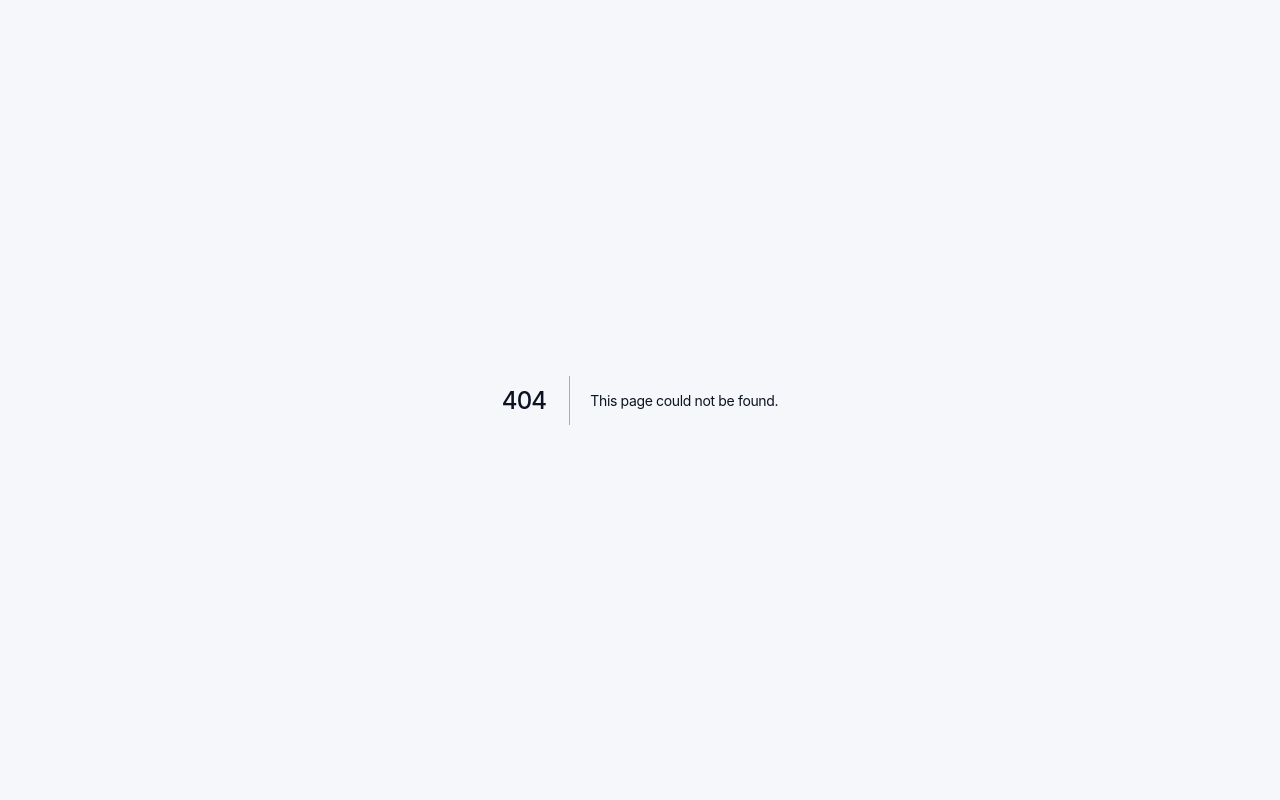
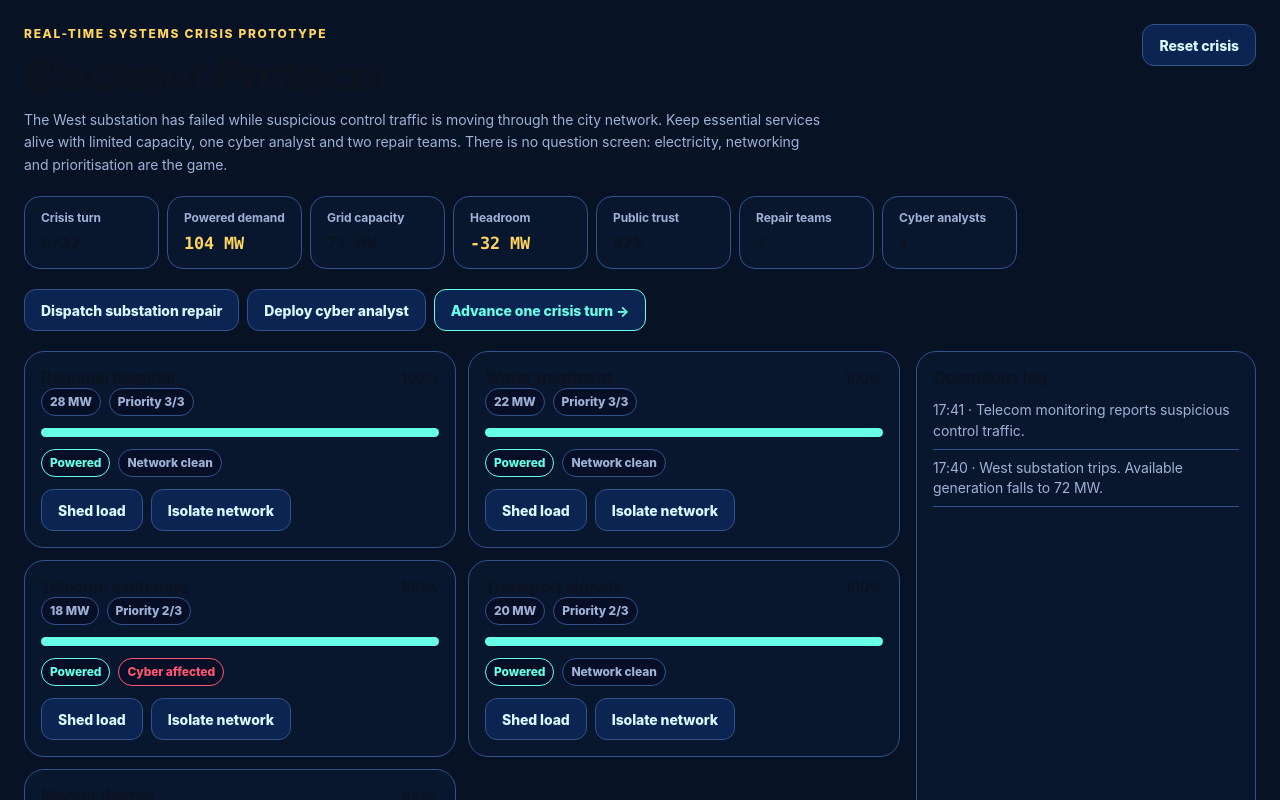
Before and after one commit to Eugene999B/SukuuNova, a Next.js app: page /labs/blackout-protocol in a window 1280 px wide. Before the commit this address had no page. Shown: the top 800 px of the page. Built offline with nearby package versions, Linux system fonts and the light colour scheme.

Commit message:
feat(games): expose Blackout Protocol development lab

```diff
--- /dev/null
+++ b/src/app/labs/blackout-protocol/page.tsx
@@ -0,0 +1,13 @@
+import type { Metadata } from "next";
+import { notFound } from "next/navigation";
+import { BlackoutProtocolPrototype } from "@/components/blackout-protocol-prototype";
+
+export const metadata: Metadata = {
+  title: "Blackout Protocol Prototype | Sukuunova",
+  robots: { index: false, follow: false },
+};
+
+export default function BlackoutProtocolPrototypePage() {
+  if (process.env.NODE_ENV !== "development") notFound();
+  return <BlackoutProtocolPrototype />;
+}
```
